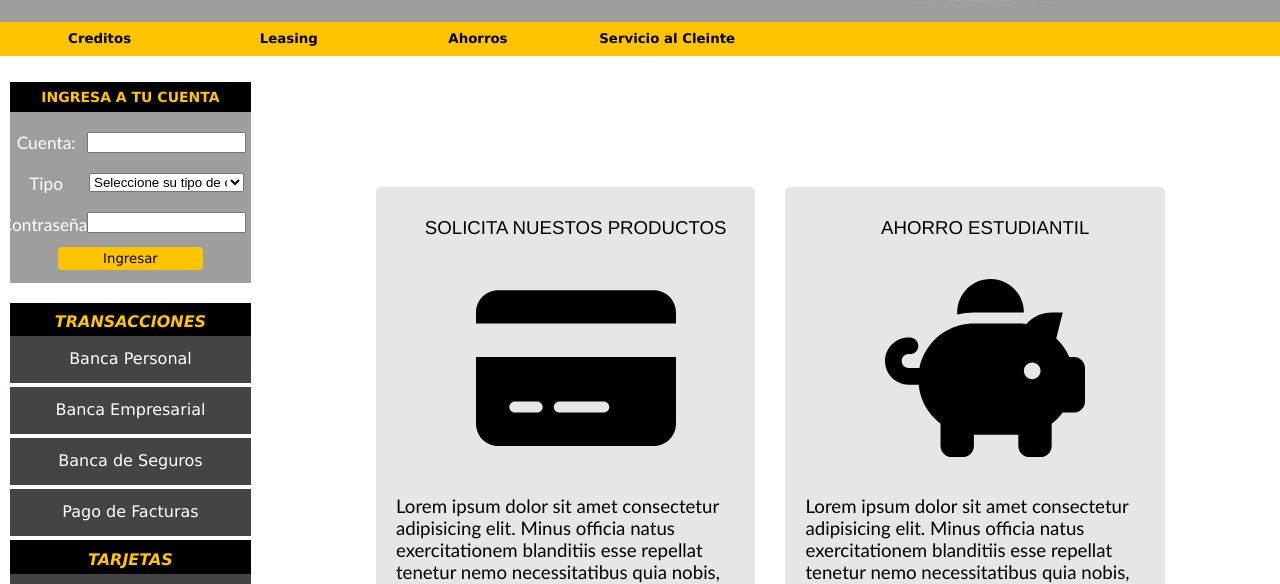
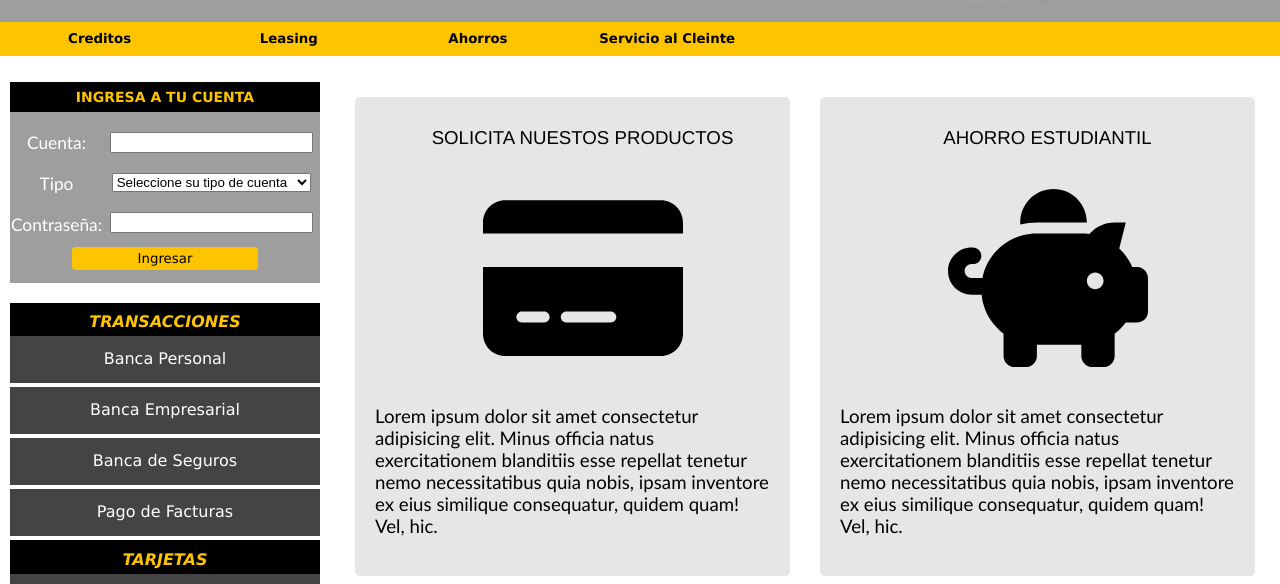
Before and after one commit to chavarro1234/Banco_Inservible, a plain HTML site: page index.html in a window 1280 px wide. Shown: the part 188-772 px from the top of the page. Drawn offline with Linux system fonts and the light colour scheme.

Commit message:
Update style.css

```diff
--- a/css/style.css
+++ b/css/style.css
@@ -225,9 +225,9 @@ body{
                         -o-transform: scale(1.09);
                     }
         .container-articles{
-            width: 85%;
-            height: 1500px;
-            margin: 100px;
+            width: 75%;
+            height: 1000px;
+            margin: 10px;
             display: grid;
             grid-template-columns: repeat(2, 1fr);
             grid-template-rows: minmax(150px, auto);
```
